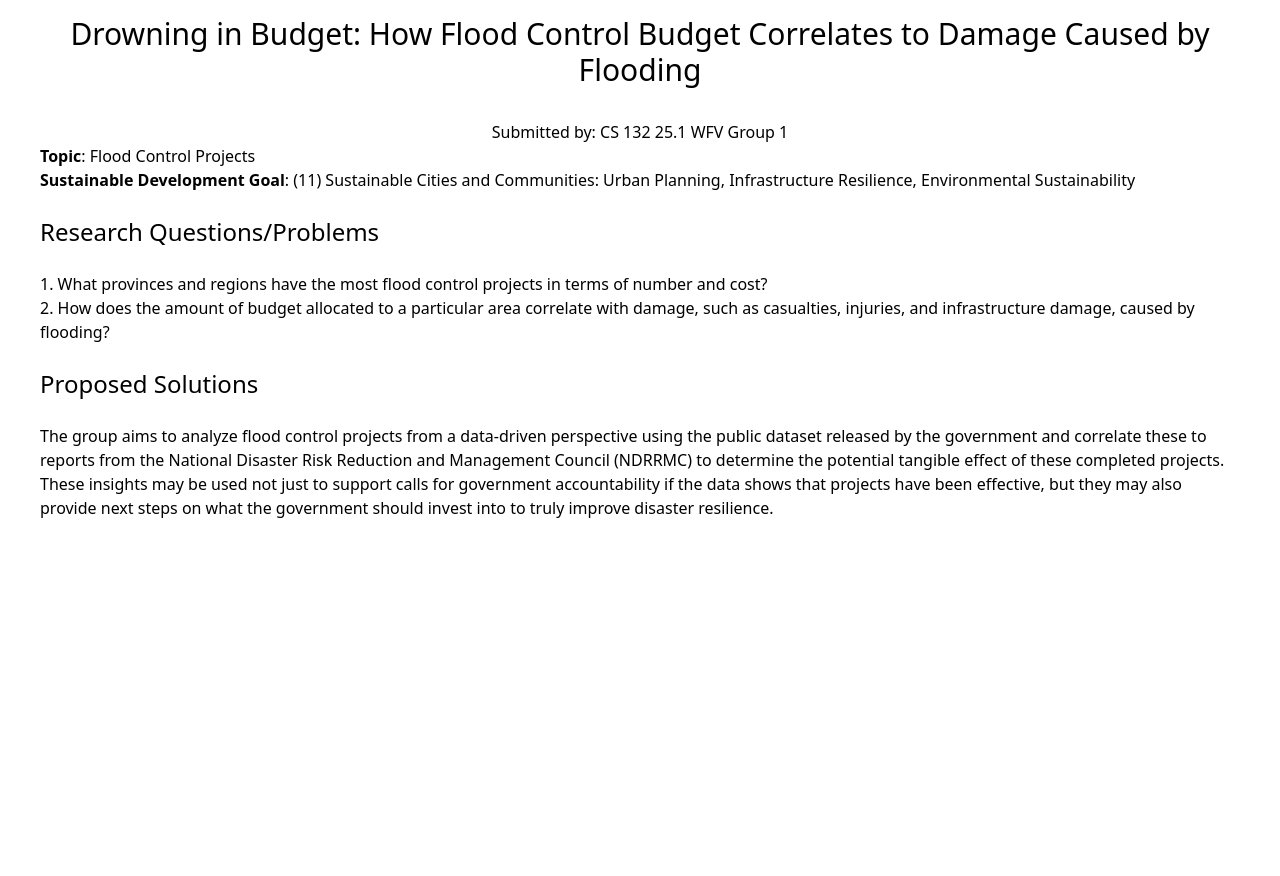
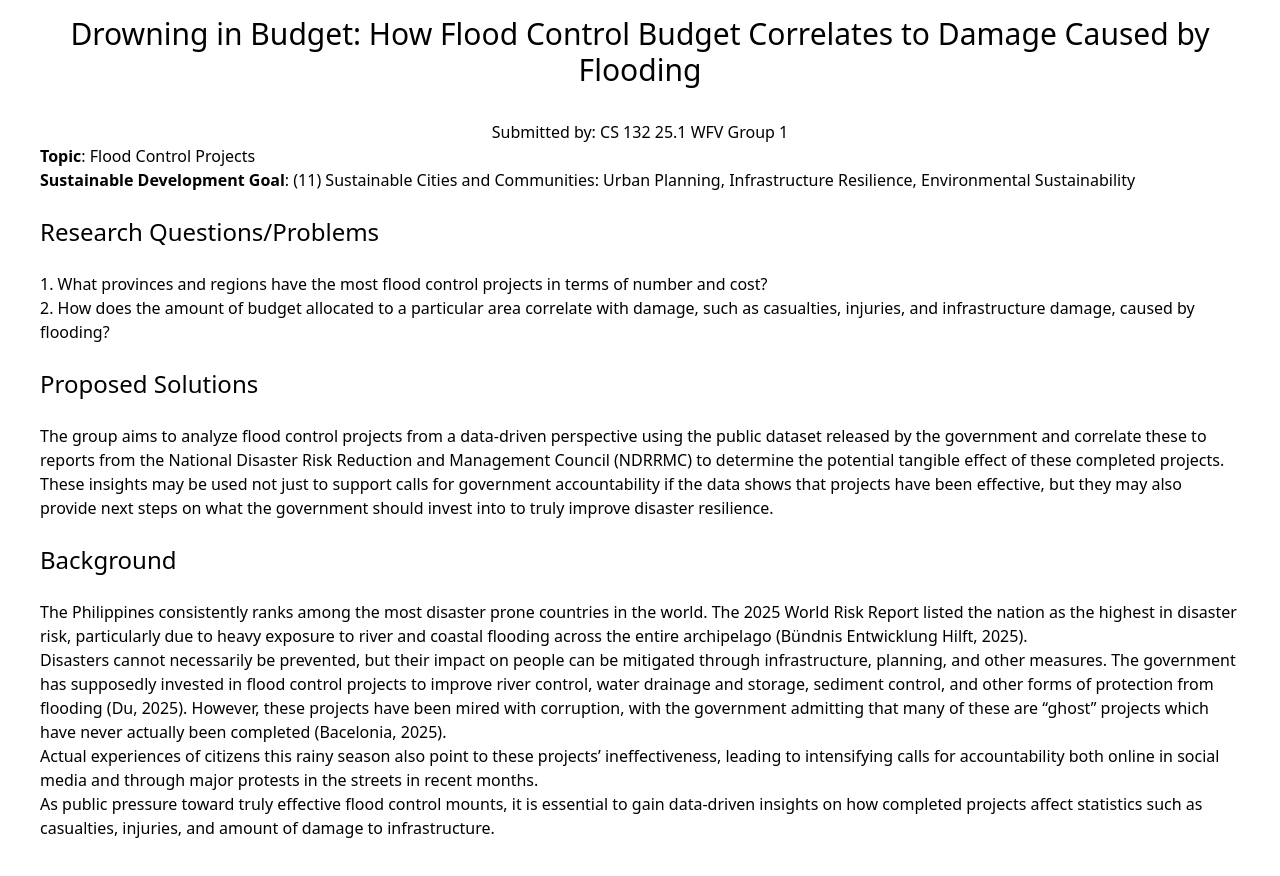
Before and after one commit to galierie/drowning-in-budget, a SvelteKit app: page / in a window 1280 px wide. Shown: the top 876 px of the page. Before the commit the page ends 800 px from the top, so only its background shows below. Built offline with nearby package versions, Linux system fonts and the light colour scheme.

Commit message:
feat: add project background

```diff
--- a/src/routes/+page.svelte
+++ b/src/routes/+page.svelte
@@ -14,3 +14,10 @@
 <h2 class="text-2xl mb-6">Proposed Solutions</h2>
 <p>The group aims to analyze flood control projects from a data-driven perspective using the public dataset released by the government and correlate these to reports from the National Disaster Risk Reduction and Management Council (NDRRMC) to determine the potential tangible effect of these completed projects. These insights may be used not just to support calls for government accountability if the data shows that projects have been effective, but they may also provide next steps on what the government should invest into to truly improve disaster resilience.</p>
 <br />
+
+<h2 class="text-2xl mb-6">Background</h2>
+<p>The Philippines consistently ranks among the most disaster prone countries in the world. The 2025 World Risk Report listed the nation as the highest in disaster risk, particularly due to heavy exposure to river and coastal flooding across the entire archipelago (Bündnis Entwicklung Hilft, 2025).</p>
+<p>Disasters cannot necessarily be prevented, but their impact on people can be mitigated through infrastructure, planning, and other measures. The government has supposedly invested in flood control projects to improve river control, water drainage and storage, sediment control, and other forms of protection from flooding (Du, 2025). However, these projects have been mired with corruption, with the government admitting that many of these are “ghost” projects which have never actually been completed (Bacelonia, 2025).</p>
+<p>Actual experiences of citizens this rainy season also point to these projects’ ineffectiveness, leading to intensifying calls for accountability both online in social media and through major protests in the streets in recent months.</p>
+<p>As public pressure toward truly effective flood control mounts, it is essential to gain data-driven insights on how completed projects affect statistics such as casualties, injuries, and amount of damage to infrastructure.</p>
+<br />
```
